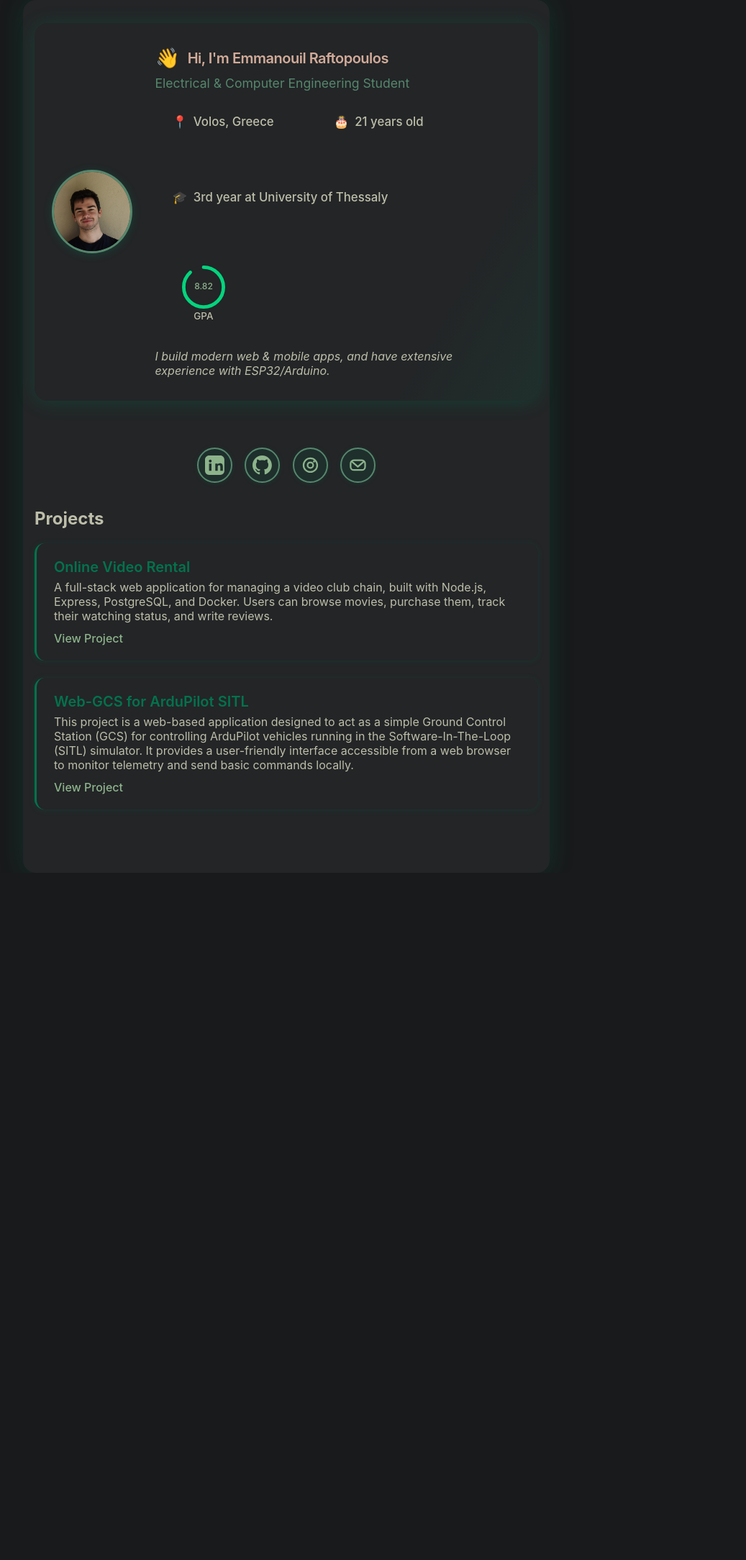
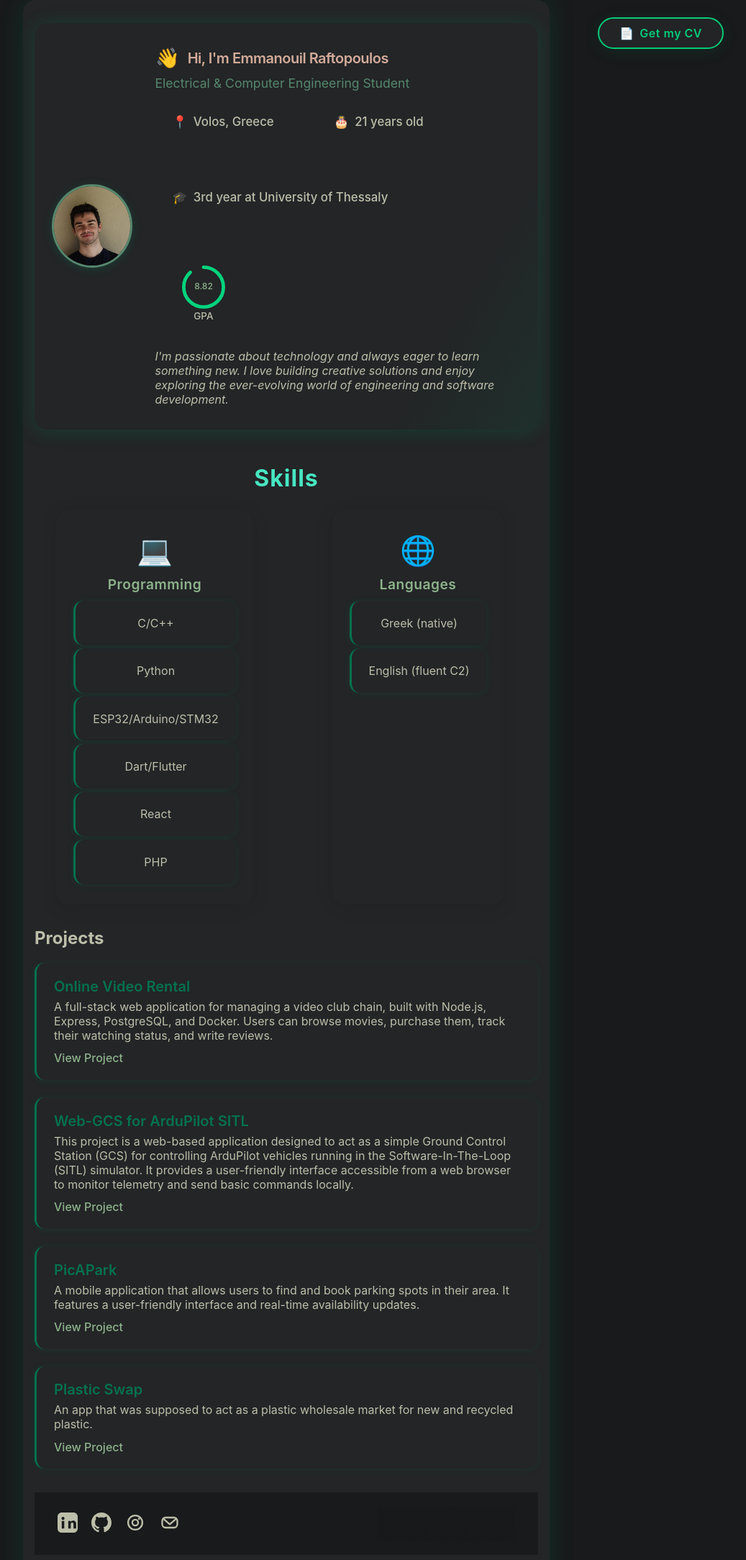
Before and after one commit to MANRAF04/portfolio, a React (Create React App) app: page / in a window 1280 px wide. Shown: the top 2168 px of the page at 72% size, without its empty margins (242-1279 px from the left). Before the commit the page ends 1213 px from the top, so only its background shows below. Built offline with nearby package versions, Linux system fonts and the light colour scheme.

Commit message:
Added CV & Footer

```diff
--- a/public/index.html
+++ b/public/index.html
@@ -2,7 +2,7 @@
 <html lang="en">
   <head>
     <meta charset="utf-8" />
-    <link rel="icon" href="%PUBLIC_URL%/favicon.ico" />
+    <link rel="icon" href="%PUBLIC_URL%/profile.jpg" />
     <meta name="viewport" content="width=device-width, initial-scale=1" />
     <meta name="theme-color" content="#000000" />
     <meta
@@ -24,7 +24,7 @@
       work correctly both with client-side routing and a non-root public URL.
       Learn how to configure a non-root public URL by running `npm run build`.
     -->
-    <title>React App</title>
+    <title>Emmanouil Raftopoulos | Portfolio</title>
   </head>
   <body>
     <noscript>You need to enable JavaScript to run this app.</noscript>
--- a/src/App.css
+++ b/src/App.css
@@ -189,6 +189,54 @@ body, html, .app-container {
   margin-bottom: 2.2rem;
 }
 
+.cv-download-section {
+  display: flex;
+  justify-content: center;
+  margin: 18px 0;
+}
+
+.cv-download-btn {
+  background: #232527;
+  color: #04d47d;
+  padding: 10px 28px;
+  border-radius: 24px;
+  font-weight: 600;
+  text-decoration: none;
+  box-shadow: 0 2px 8px rgba(4,212,125,0.08);
+  letter-spacing: 0.5px;
+  transition: background 0.2s, color 0.2s, box-shadow 0.2s;
+  border: 2px solid #04d47d;
+  display: inline-block;
+}
+
+.cv-download-btn:hover,
+.cv-download-btn:focus {
+  background: #04d47d;
+  color: #232527;
+  box-shadow: 0 4px 16px rgba(4,212,125,0.18);
+  text-decoration: none;
+}
+
+.cv-download-btn-fixed {
+  position: fixed;
+  top: 24px;
+  right: 32px;
+  z-index: 1000;
+  box-shadow: 0 4px 24px 0 #04724d33;
+  margin: 0;
+  opacity: 0.96;
+}
+
+.cv-download-btn-fixed:hover,
+.cv-download-btn-fixed:focus {
+  opacity: 1;
+  box-shadow: 0 8px 32px 0 #04d47d55;
+}
+
+.cv-download-btn-mobile {
+  display: none;
+}
+
 main {
   margin-top: 2rem;
 }
@@ -284,6 +332,108 @@ a:hover {
   fill: #d2ab99; /* accent color on hover */
 }
 
+.skills-section {
+  margin: 2.5rem 0 2rem 0;
+}
+
+.skills-title {
+  text-align: center;
+  font-size: 2rem;
+  margin-bottom: 1.5rem;
+  color: #47e6c1;
+  letter-spacing: 1px;
+}
+
+.skills-grid {
+  display: grid;
+  grid-template-columns: repeat(auto-fit, minmax(260px, 1fr));
+  gap: 2rem;
+  justify-items: center;
+  align-items: stretch;
+  width: 100%;
+  max-width: 900px;
+  margin: 0 auto;
+}
+
+.skill-card {
+  background: #232527;
+  border-radius: 18px;
+  box-shadow: 0 4px 24px 0 rgba(0,0,0,0.10);
+  padding: 2rem 1.5rem 1.5rem 1.5rem;
+  display: flex;
+  flex-direction: column;
+  align-items: center;
+  min-height: 200px;
+  transition: transform 0.15s, box-shadow 0.15s;
+}
+
+.skill-card:hover {
+  transform: translateY(-6px) scale(1.03);
+  box-shadow: 0 8px 32px 0 rgba(71,230,193,0.15);
+}
+
+.skill-icon {
+  font-size: 2.5rem;
+  margin-bottom: 0.7rem;
+}
+
+.skill-label {
+  font-size: 1.2rem;
+  font-weight: 600;
+  color: #8db38b;
+  margin-bottom: 0.7rem;
+  letter-spacing: 0.5px;
+}
+
+.skill-list {
+  list-style: none;
+  padding: 0;
+  margin: 0;
+  text-align: center;
+}
+
+.skill-list li {
+  font-size: 1rem;
+  color: #bdbea9;
+  margin-bottom: 0.3rem;
+}
+
+.footer {
+  display: flex;
+  justify-content: space-between;
+  align-items: center;
+  padding: 1.2rem 2rem 1.2rem 2rem;
+  background: #181a1b;
+  color: #bdbea9;
+  border-top: 1px solid #232527;
+  font-size: 1.1rem;
+  margin-top: 2rem;
+}
+
+.footer-social {
+  display: flex;
+  gap: 1.2rem;
+}
+
+.footer-social a {
+  color: #bdbea9;
+  transition: color 0.2s;
+}
+
+.footer-social a:hover {
+  color: #04d47d;
+}
+
+.footer-signature {
+  display: flex;
+  align-items: center;
+  /* font-family: 'Pacifico', 'Caveat', cursive, sans-serif; */
+  /* font-size: 1.5rem; */
+  letter-spacing: 1px;
+  /* color: #04d47d; */
+  user-select: none;
+}
+
 @media (max-width: 600px) {
   .profile-section {
     flex-direction: column;
@@ -321,4 +471,24 @@ a:hover {
   .social-links-wrapper {
     margin-bottom: 1.2rem;
   }
+  .cv-download-btn-fixed {
+    display: none;
+  }
+  .cv-download-btn-mobile {
+    display: inline-block;
+    margin-top: 1.1em;
+    width: 100%;
+    text-align: center;
+    font-size: 1.08em;
+    box-sizing: border-box;
+  }
+  .footer {
+    flex-direction: column;
+    gap: 0.7rem;
+    font-size: 1rem;
+    padding: 1rem;
+  }
+  .footer-signature {
+    font-size: 1.1rem;
+  }
 }
--- a/src/App.js
+++ b/src/App.js
@@ -29,6 +29,16 @@ function GPAGauge({ value, max = 10 }) {
 
 function App() {
   return (
+    <div>
+      <a
+        href={process.env.PUBLIC_URL + "/cv.pdf"}
+        target="_blank"
+        rel="noopener noreferrer"
+        className="cv-download-btn cv-download-btn-fixed"
+      >
+        <span role="img" aria-label="CV" style={{ marginRight: 8 }}>📄</span>
+        Get my CV
+      </a>
       <div className="app-container">
         <header className="profile-section">
           <img
@@ -49,12 +59,52 @@ function App() {
               <li className="gpa-gauge-list"><GPAGauge value={8.82} max={10} /></li>
             </ul>
             <p className="bio-desc">
-            I build modern web & mobile apps, and have extensive experience with ESP32/Arduino.
+              I'm passionate about technology and always eager to learn something new. I love building creative solutions and enjoy exploring the ever-evolving world of engineering and software development.
             </p>
+            <a
+              href={process.env.PUBLIC_URL + "/cv.pdf"}
+              target="_blank"
+              rel="noopener noreferrer"
+              className="cv-download-btn cv-download-btn-mobile"
+            >
+              <span role="img" aria-label="CV" style={{ marginRight: 8 }}>📄</span>
+              Get my CV
+            </a>
           </div>
         </header>
-      <div className="social-links-wrapper">
-        <div className="social-links">
+        {/* Skills Section Start */}
+        <section className="skills-section">
+          <h3 className="skills-title">Skills</h3>
+          <div className="skills-grid">
+            <div className="skill-card">
+              <span className="skill-icon" role="img" aria-label="Programming">💻</span>
+              <div className="skill-label">Programming</div>
+              <ul className="skill-list">
+                <li>C/C++</li>
+                <li>Python</li>
+                <li>ESP32/Arduino/STM32</li>
+                <li>Dart/Flutter</li>
+                <li>React</li>
+                <li>PHP</li>
+              </ul>
+            </div>
+            <div className="skill-card">
+              <span className="skill-icon" role="img" aria-label="Languages">🌐</span>
+              <div className="skill-label">Languages</div>
+              <ul className="skill-list">
+                <li>Greek (native)</li>
+                <li>English (fluent C2)</li>
+              </ul>
+            </div>
+          </div>
+        </section>
+        {/* Skills Section End */}
+        <main>
+          <ProjectList />
+        </main>
+        {/* Footer Start */}
+        <footer className="footer">
+          <div className="footer-social">
             <a href="http://www.linkedin.com/in/manolis-raftopoulos" target="_blank" rel="noopener noreferrer" aria-label="LinkedIn">
               <svg width="28" height="28" fill="none" viewBox="0 0 24 24"><path fill="currentColor" d="M19 0h-14c-2.76 0-5 2.24-5 5v14c0 2.76 2.24 5 5 5h14c2.76 0 5-2.24 5-5v-14c0-2.76-2.24-5-5-5zm-11 19h-3v-9h3v9zm-1.5-10.28c-.97 0-1.75-.79-1.75-1.75s.78-1.75 1.75-1.75 1.75.79 1.75 1.75-.78 1.75-1.75 1.75zm15.5 10.28h-3v-4.5c0-1.08-.02-2.47-1.5-2.47-1.5 0-1.73 1.17-1.73 2.39v4.58h-3v-9h2.88v1.23h.04c.4-.75 1.38-1.54 2.85-1.54 3.05 0 3.61 2.01 3.61 4.62v4.69z"/></svg>
             </a>
@@ -68,10 +118,12 @@ function App() {
               <svg width="28" height="28" fill="none" viewBox="0 0 24 24"><rect x="3" y="6" width="18" height="12" rx="4" stroke="currentColor" stroke-width="2" fill="none"/><polyline points="5,8 12,14 19,8" stroke="currentColor" stroke-width="2" fill="none" stroke-linecap="round" stroke-linejoin="round"/></svg>
             </a>
           </div>
+          <div className="footer-signature">
+            <img src={process.env.PUBLIC_URL + "/sign.gif"} alt="Signature" style={{ height: 48 }} />
           </div>
-      <main>
-        <ProjectList />
-      </main>
+        </footer>
+        {/* Footer End */}
+      </div>
     </div>
   );
 }
--- a/src/data/projects.json
+++ b/src/data/projects.json
@@ -8,5 +8,15 @@
         "title": "Web-GCS for ArduPilot SITL",
         "description": "This project is a web-based application designed to act as a simple Ground Control Station (GCS) for controlling ArduPilot vehicles running in the Software-In-The-Loop (SITL) simulator. It provides a user-friendly interface accessible from a web browser to monitor telemetry and send basic commands locally.",
         "link": "https://github.com/MANRAF04/web-gcs"
+    },
+    {
+        "title": "PicAPark",
+        "description": "A mobile application that allows users to find and book parking spots in their area. It features a user-friendly interface and real-time availability updates.",
+        "link": "https://github.com/Giannoulas/picApark"
+    },
+    {
+        "title": "Plastic Swap",
+        "description": "An app that was supposed to act as a plastic wholesale market for new and recycled plastic.",
+        "link": "https://github.com/Giannoulas/plastic_swap"
     }
 ]
```
Also changed, not shown: public/sign.gif (added), 1 other file (tests, documents, lock files or other folders). Lines whose indentation alone changed are shown as unchanged.
